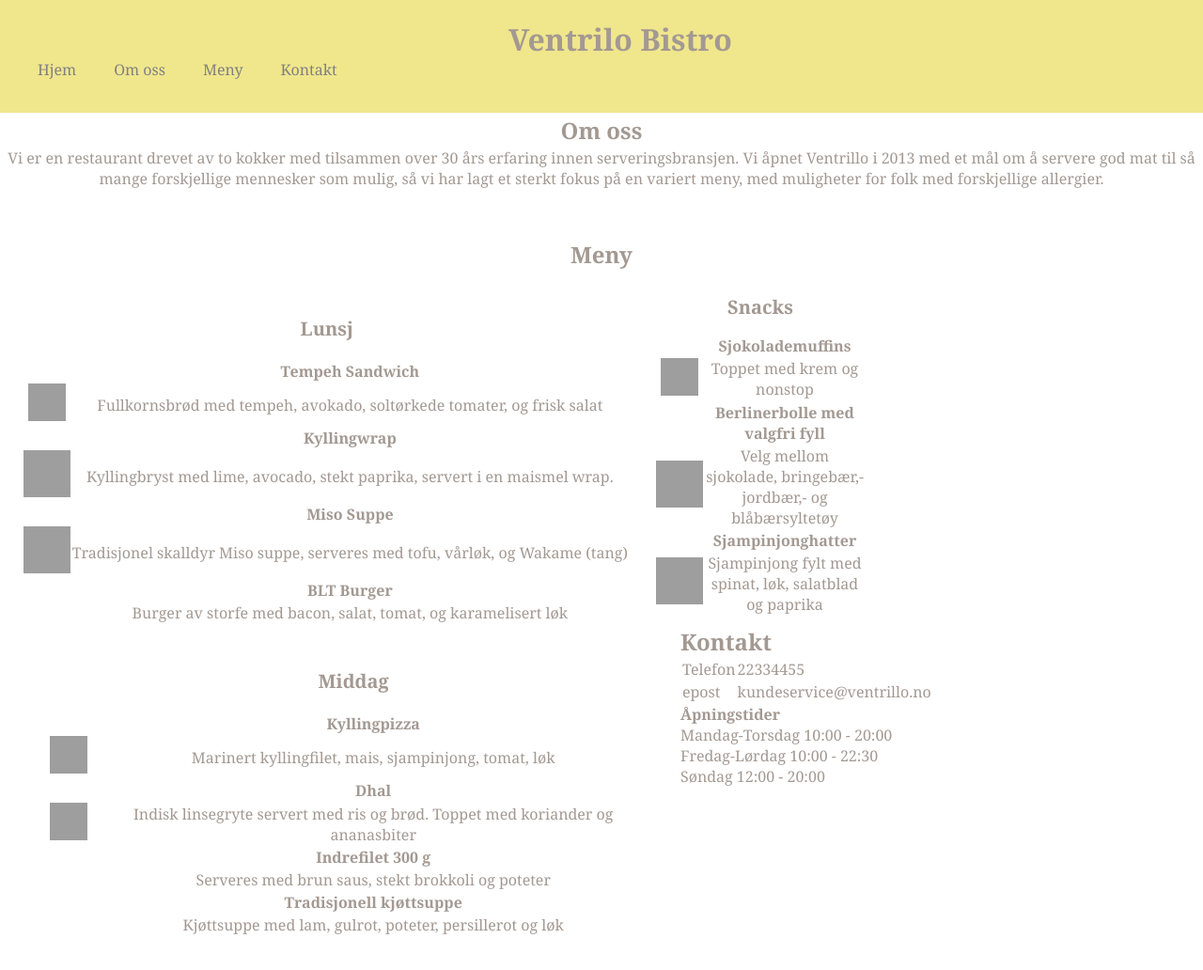
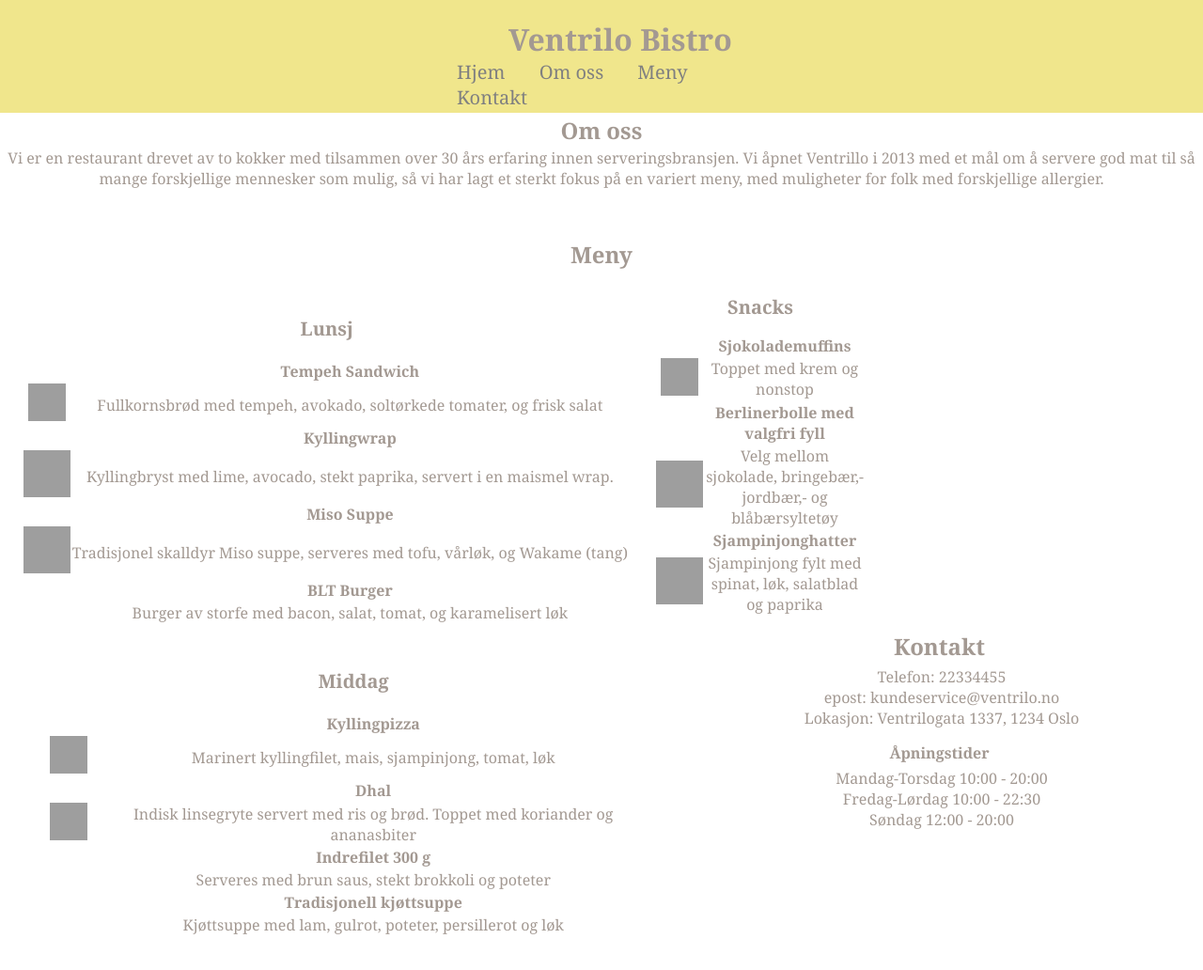
Before and after one commit to Krissolberg/restaurant, a plain HTML site: page index.html in a window 1280 px wide. Shown: the top 1032 px of the page at 94% size. Drawn offline with Linux system fonts and the light colour scheme; grey boxes are pictures that could not be loaded.

```diff
--- a/index.html
+++ b/index.html
@@ -10,24 +10,20 @@
 <body>
 
     <!-- Toppen av nettsiden med "logo/navn" og navigasjonsmeny -->
-    <div class="header">
-        <div class="inner_header">
-            <div class="logo_container">
-                <h1>Ventrilo Bistro</h1>
-            </div>
+    <div class="header" id="home">
 
-            <!-- Navigasjonsmeny -->
-            <ul class="navigation">
-                <a href=""><li>Hjem</li></a>
-                <a href=""><li>Om oss</li></a>
-                <a href=""><li>Meny</li></a>
-                <a href=""><li>Kontakt</li></a>
-            </ul>
+        <h1>Ventrilo Bistro</h1>
 
+        <!-- Navigasjonsmeny -->
+        <div class="navbar">
+            <a href="#home">Hjem</a>
+            <a href="#about">Om oss</a>
+            <a href="#menu">Meny</a>
+            <a href="#contact">Kontakt</a>
         </div>
     </div>
 
-    <div class="about">
+    <div class="about" id="about">
         <table>
             <tr>
                 <td>
@@ -45,7 +41,7 @@
         </table>
     </div>
 
-    <h2 class="meny">Meny</h2>
+    <h2 class="meny" id="menu">Meny</h2>
 
     <div class="lunsj">
     <h3>Lunsj</h3>
@@ -170,27 +166,34 @@
     </table>
     </div>
 
-    <h2>Kontakt</h2>
 
-    <table>
+    <div class="contact" id="contact">
+        <h2>Kontakt</h2>
+        <p>Telefon: 22334455</p>
+        <p>epost: kundeservice@ventrilo.no</p>
+        <p>Lokasjon: Ventrilogata 1337, 1234 Oslo</p>
+
+    </div>
+
+    <!-- <table class="center">
         <tr>
-            <td>Telefon</td> <td>22334455</td>
+            <td>Telefon</td>
+            <td>22334455</td>
         </tr>
         <tr>
-            <td>epost</td> <td>kundeservice@ventrillo.no</td>
+            <td>epost</td>
+            <td>kundeservice@ventrilo.no</td>
         </tr>
-    </table>
+    </table> -->
+
+    <div class="footer">
+        <h4>Åpningstider</h4>
+        <p>Mandag-Torsdag 10:00 - 20:00</p>
+        <p>Fredag-Lørdag 10:00 - 22:30</p>
+        <p>Søndag 12:00 - 20:00</p
+    </div>
 
 
-    <h4>Åpningstider</h4>
-    <p>
-     Mandag-Torsdag 10:00 - 20:00
-    </p>
-    <p>Fredag-Lørdag 10:00 - 22:30 </p>
-    <p>
-        Søndag 12:00 - 20:00
-
-    </p>
 
 
 </body>
--- a/style.css
+++ b/style.css
@@ -23,45 +23,23 @@
     padding: 20px;
 }
 
-.logo_container h1{
+.header h1{
     text-align: center;
 }
 
-/* .inner_header{
-    width: 1000px;
-    height: 100%;
-    display: block;
-    margin: 0 auto;
-    background-color: white;
+.navbar{
+    overflow: hidden;
+    width: 380px;
+    margin: auto;
 }
 
-.logo_container{
-    height: 100%;
-    display: table; */
-}
-
-/* .logo_container h1{
-    color: black;
-    height: 100%;
-    display: flex;
-    vertical-align: middle;
-    font-size: 32px;
-    font-weight: 200%;
-    align-content: center;
-} */
-
-.navigation{
-    height: 100%;
-    display: table-cell;
-    text-align: top;
-}
-
-.navigation a{
-    float: left;
+.navbar a{
+    float: none;
+    color: gray;
     text-align: center;
-    height: 100%;
-    padding: 0px 20px;
-    color: gray;
+    padding: 14px 16px;
+    text-decoration: none;
+    font-size: 20px;
 }
 
 .about{
@@ -132,3 +110,26 @@
     margin-bottom: 3%;
     font-size: 20px;
 }
+
+.contact{
+    text-align: center;
+}
+
+.contact h2{
+    padding: 5px;
+}
+
+.footer{
+    padding-top: 10px;
+    text-align: center;
+    background-color: white;
+}
+
+.footer h4{
+    padding: 5px;
+}
+
+.center{
+    margin-left: auto;
+    margin-right: auto;
+}
```
